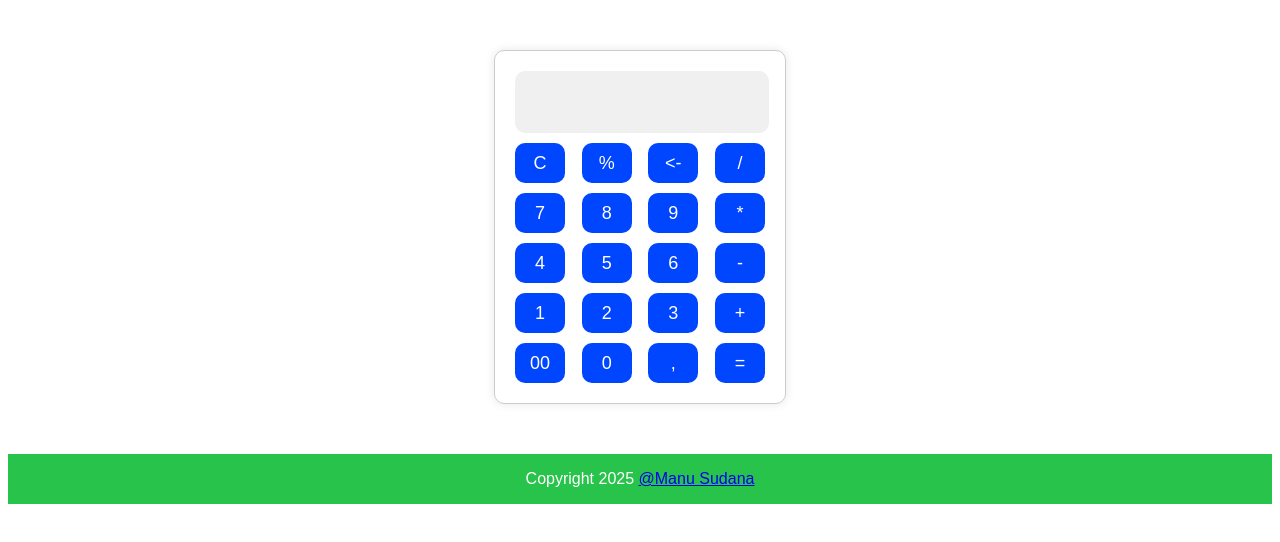
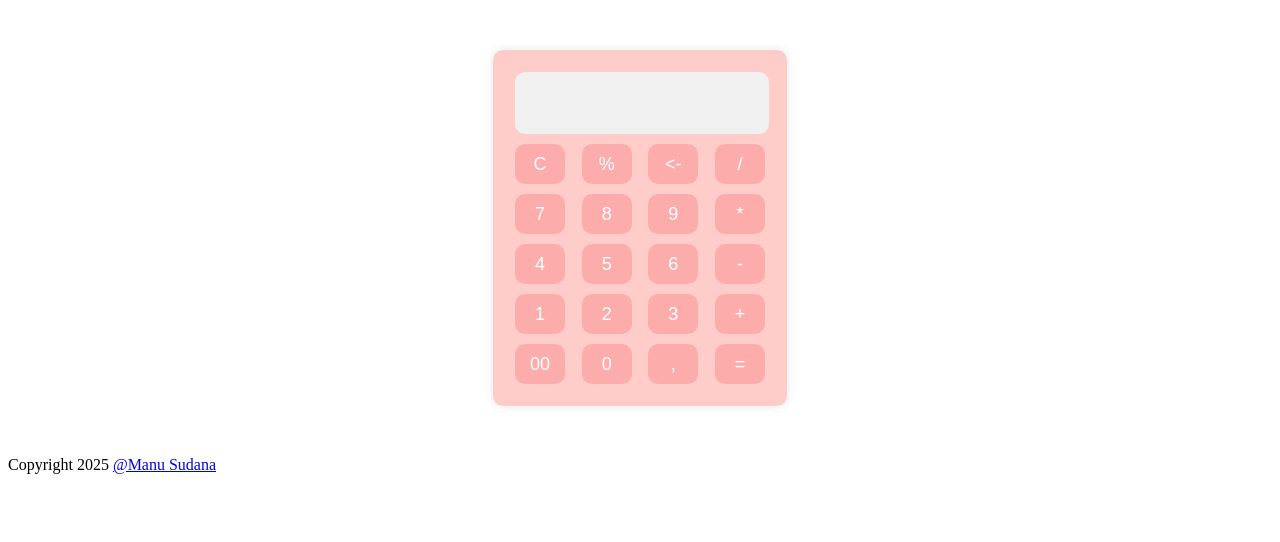
Before and after one commit to ExCorz/Kalkulator, a plain HTML site: page index.html in a window 1280 px wide. Drawn offline with Linux system fonts and the light colour scheme.

Commit message:
Add files via upload

```diff
--- a/styles/style.css
+++ b/styles/style.css
@@ -2,8 +2,9 @@
   width: 250px;
   margin: 50px auto;
   padding: 20px;
-  border: 1px solid #ccc;
+  border: 2px solid #FFCDC9;
   border-radius: 10px;
+  background-color: #FFCDC9;
   box-shadow: 0 0 10px rgba(0, 0, 0, 0.1);
 }
 
@@ -29,20 +30,21 @@ button {
   font-size: 18px;
   border: none;
   border-radius: 10px;
-  background-color: #0046FF;
+  background-color: #FDACAC;
   color: #fff;
   cursor: pointer;
 }
 
 button:hover {
-  background-color: #3e8e41;
+  background-color: #FDACAC;
 }
 
-footer{
+.footer{
     background-color: #28c34a;
     color: #fff;
     padding: 1em;
     text-align: center;
     clear: both;
     font-family: Arial, sans-serif;
+    font-size: 18px
 }
```
